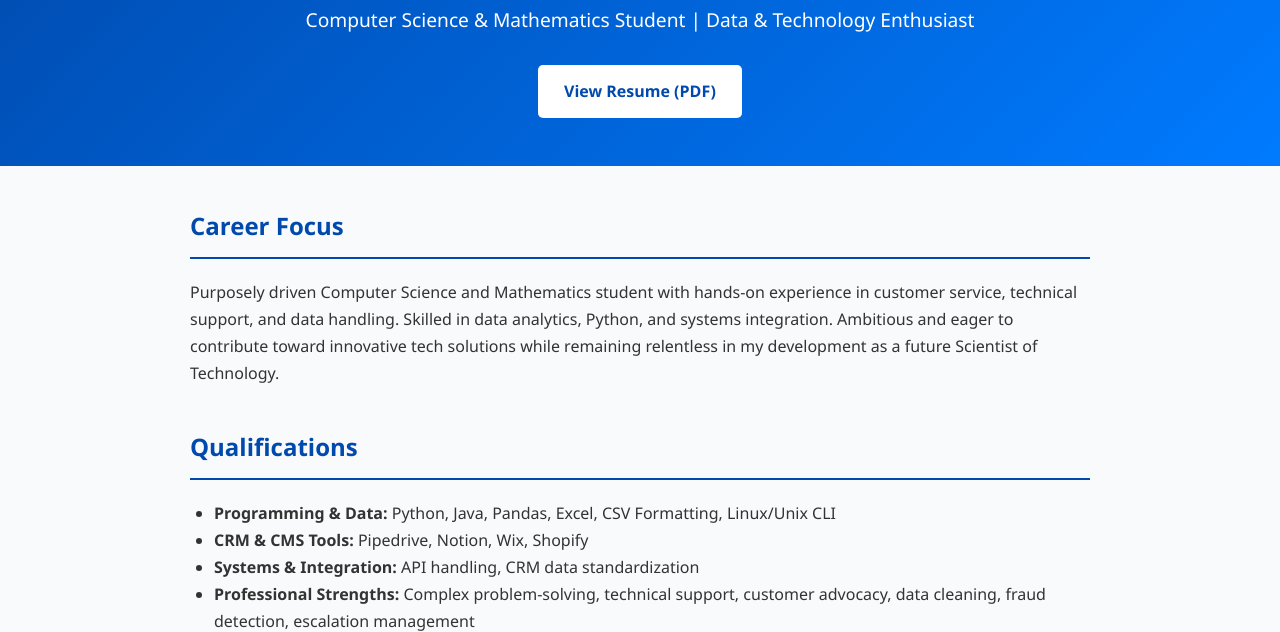
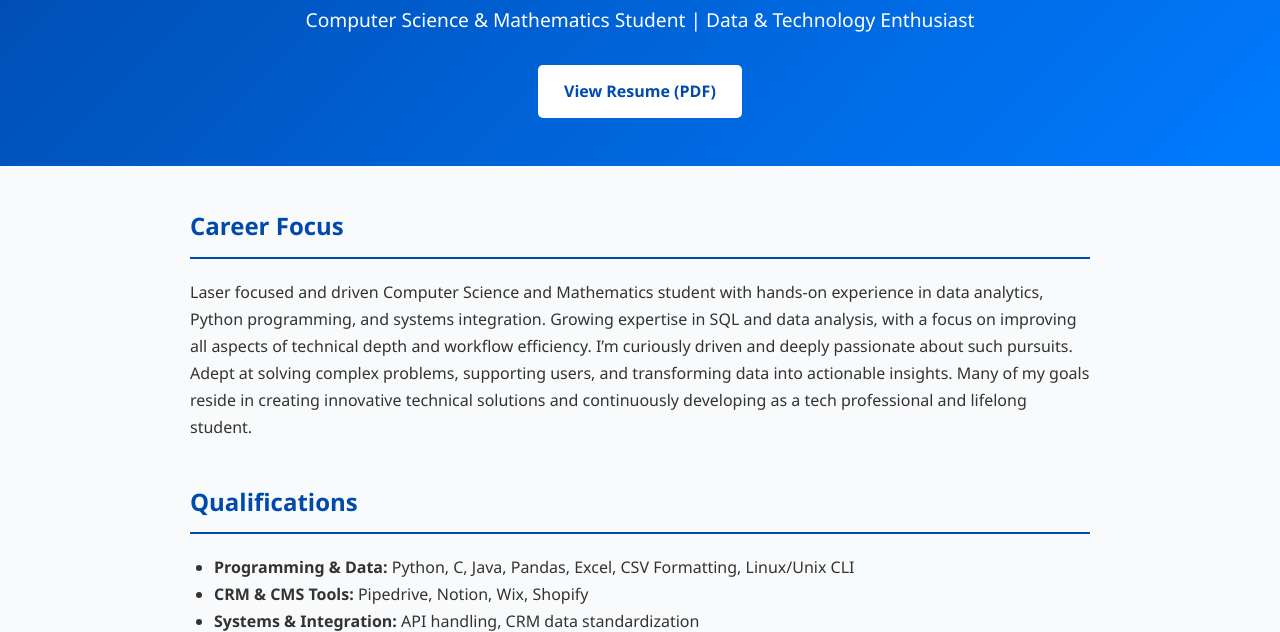
Before and after one commit to nrrorton/nicholas_orton_portfolio, a plain HTML site: page index.html in a window 1280 px wide. Shown: the part 158-790 px from the top of the page. Drawn offline with Linux system fonts and the light colour scheme.

Commit message:
Adding updated resume and correcting some wording

```diff
--- a/index.html
+++ b/index.html
@@ -12,21 +12,26 @@
     <header>
         <h1>Nicholas Orton</h1>
         <p>Computer Science & Mathematics Student | Data & Technology Enthusiast</p>
-        <a href="nicholas_orton_resume_updated.pdf" class="button" target="_blank">View Resume (PDF)</a>
+        <a href="resume.pdf" class="button" target="_blank">View Resume (PDF)</a>
     </header>
 
     <section id="career-focus">
         <h2>Career Focus</h2>
-        <p>Purposely driven Computer Science and Mathematics student with hands-on experience in customer service,
-            technical support, and data handling. Skilled in data analytics, Python, and systems integration. Ambitious
-            and eager to contribute toward innovative tech solutions while remaining relentless in my development as a
-            future Scientist of Technology.</p>
+        <p>Laser focused and driven Computer Science and Mathematics student
+        with hands-on experience in data analytics, Python
+        programming, and systems integration. Growing expertise in SQL and
+        data analysis, with a focus on improving all aspects of technical depth
+        and workflow efficiency. I’m curiously driven and deeply passionate
+        about such pursuits. Adept at solving complex problems, supporting
+        users, and transforming data into actionable insights. Many of my
+        goals reside in creating innovative technical solutions and
+        continuously developing as a tech professional and lifelong student.</p>
     </section>
 
     <section id="qualifications">
         <h2>Qualifications</h2>
         <ul>
-            <li><strong>Programming & Data:</strong> Python, Java, Pandas, Excel, CSV Formatting, Linux/Unix CLI</li>
+            <li><strong>Programming & Data:</strong> Python, C, Java, Pandas, Excel, CSV Formatting, Linux/Unix CLI</li>
             <li><strong>CRM & CMS Tools:</strong> Pipedrive, Notion, Wix, Shopify</li>
             <li><strong>Systems & Integration:</strong> API handling, CRM data standardization</li>
             <li><strong>Professional Strengths:</strong> Complex problem-solving, technical support, customer advocacy,
```
Also changed, not shown: 2 other files.
